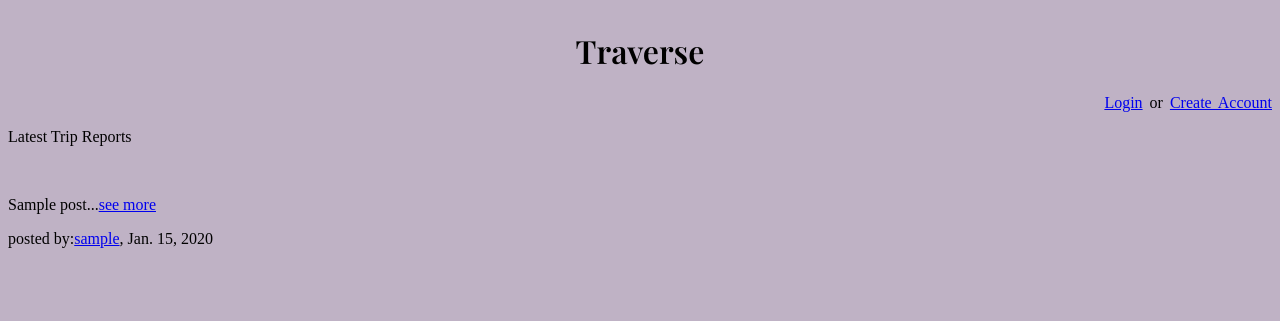
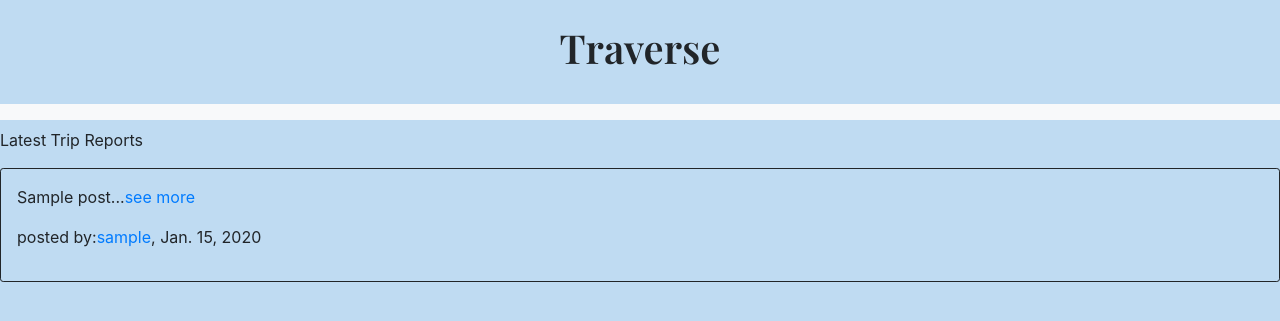
Before and after one commit to csovu/Traverse, a Django app: page / in a window 1280 px wide. Shown: the top 321 px of the page. Run offline with Django 4.2, Linux system fonts and the light colour scheme; tables that the repository leaves empty hold one stand-in row (values such as "Sample post"); some libraries are stand-ins or nearby versions.

Commit message:
nav-bar added and some basic styling

```diff
--- a/Traverse/static/css/styles.css
+++ b/Traverse/static/css/styles.css
@@ -1,12 +1,15 @@
 body {
-    background-color: rgba(143, 120, 153, 0.567);
+    background-color: rgba(143, 192, 233, 0.567);
 
 }
 
 header {
     display: flex;
-    justify-content: center;
+    align-items: center;
+    flex-direction: column;
     font-family: 'Playfair Display', serif;
+    padding: 1.5em;
+    text-decoration-color: #000000;
 }
 
 .greeting {
@@ -21,7 +24,68 @@ header {
     background-color: rgb(93, 91, 121);
 }
 
-#nav-bar {
-    display: flex;
-    justify-content: flex-end;
+
+#latest_posts {
+  display: flex;
+  flex-direction: column;
+  padding-top: 1.5em;
 }
+
+.post {
+    border:solid ;
+    padding: 1em;
+    border-radius: .2em;
+    border-width: 1px ;
+    justify-content: space-around;
+}
+#login-page{
+    padding: 1em;
+}
+#myaccount-view{
+    padding: 1.5em;
+}
+
+li {
+    float: left;
+  }
+#nav-button {
+    background-color: #f7f9f9;
+
+}
+.dropdown {
+    display: inline-block;
+    position: absolute;
+    width: 100%;
+    /* position: fixed; */
+
+
+  }
+  .dropdown-content {
+    display: none;
+    position: relative;
+    width: 100%;
+    overflow: auto;
+    /* box-shadow: 0px 10px 10px 0px rgba(95, 93, 93, 0.4); */
+    background-color: #f7f9f9;
+  }
+  .dropdown:hover .dropdown-content {
+    display: block;
+  }
+  .dropdown-content a {
+    display: block;
+    color: #000000;
+    padding: 5px;
+    text-decoration: none;
+  }
+  .dropdown-content a:hover {
+    color: #100808;
+    background-color: #f7f9f9;
+  }
+
+@media screen and (min-width:650px) {
+
+}
+
+@media screen and (min-width:1000px) {
+
+}
--- a/Traverse/templates/home.html
+++ b/Traverse/templates/home.html
@@ -6,19 +6,29 @@
     <meta http-equiv="X-UA-Compatible" content="IE=edge">
     <style>
         @import url('https://fonts.googleapis.com/css2?family=Playfair+Display:wght@600&display=swap');
-    </style><meta name="viewport" content="width=device-width, initial-scale=1.0">
-    <!-- <link rel="stylesheet" href="https://cdn.jsdelivr.net/npm/bootstrap@4.6.0/dist/css/bootstrap.min.css" integrity="sha384-B0vP5xmATw1+K9KRQjQERJvTumQW0nPEzvF6L/Z6nronJ3oUOFUFpCjEUQouq2+l" crossorigin="anonymous"> -->
+    </style>
+    <meta name="viewport" content="width=device-width, initial-scale=1.0">
+    <link rel="stylesheet" href="https://cdn.jsdelivr.net/npm/bootstrap@4.6.0/dist/css/bootstrap.min.css" integrity="sha384-B0vP5xmATw1+K9KRQjQERJvTumQW0nPEzvF6L/Z6nronJ3oUOFUFpCjEUQouq2+l" crossorigin="anonymous">
     <link rel="stylesheet" href="{% static 'css/styles.css' %}" type="text/css">
-
-    <script src="{% static 'js/app.js' %}" defer></script>
+    <!-- <script src="{% static 'js/app.js' %}" defer></script> -->
     <title>{% block title %}Traverse Home{% endblock %}</title>
+    <script src="https://kit.fontawesome.com/7cd340ad1a.js" crossorigin="anonymous"></script>
+    <!-- <link href="https://cdn.jsdelivr.net/npm/bootstrap@5.3.0-alpha3/dist/css/bootstrap.min.css" rel="stylesheet" integrity="sha384-KK94CHFLLe+nY2dmCWGMq91rCGa5gtU4mk92HdvYe+M/SXH301p5ILy+dN9+nJOZ" crossorigin="anonymous"> -->
 </head>
 <body>
+
     <header>
         <h1>Traverse</h1>
     </header>
 
-    {% block content %}
+    <div class="dropdown">
+        <nav class="navbar navbar-expand-lg navbar-light bg-light">
+            <button class="navbar-toggler" type="button" data-toggle="collapse" data-target="#navbarTogglerDemo03" aria-controls="navbarTogglerDemo03" aria-expanded="false" aria-label="Toggle navigation">
+              <span class="navbar-toggler-icon"></span>
+            </button>
+        <div class="dropdown-content">
+        <a href="{% url 'posts:all' %}">Home</a>
+
         <div id='nav-bar'>
             {% if user.is_authenticated %}
 
@@ -28,27 +38,34 @@
             <div class="create-button">
                 <a href="{% url 'posts:create' %}">Create Report</a>
                 <a href="{% url 'posts:myaccount' %}">My Account</a>
-                <p>welcome {{user.username}}</p>
             </div>
             {% else %}
 
             <div class="auth">
-                <a href="{% url 'login' %}">Login</a> or
+                <a href="{% url 'login' %}">Login</a>
                 <a href="{% url 'accounts:signup' %}">Create Account</a>
             </div>
             {% endif %}
         </div>
+
+        <form class="form-inline my-2 my-lg-0">
+            <input class="form-control mr-sm-2" type="search" placeholder="Search" aria-label="Search">
+            <button class="btn btn-outline-success my-2 my-sm-0" type="submit">Search</button>
+          </form>
+        </div>
+      </div>
+
+    {% block content %}
+
     <div id="latest_posts">
         {% if latest_post_list%}
             <p id="home_reports">Latest Trip Reports</p>
-            <br>
 
                 {%for post in latest_post_list%}
 
                 <div class="post">
                     <p >{{post.trip_title}}...<a href="{% url 'posts:singlepost' post.id %}">see more {{post.post}}</a></p>
                     <p>posted by:<a href="{% url 'posts:profile' post.user.id %}">{{post.user}}</a>, {{post.date_posted}}</p>
-
                 </div>
                     {%endfor%}
 
@@ -59,6 +76,6 @@
 
     {% endblock %}
     </div>
-
+    <!-- <script src="https://cdn.jsdelivr.net/npm/bootstrap@5.3.0-alpha3/dist/js/bootstrap.bundle.min.js" integrity="sha384-ENjdO4Dr2bkBIFxQpeoTz1HIcje39Wm4jDKdf19U8gI4ddQ3GYNS7NTKfAdVQSZe" crossorigin="anonymous"></script>     -->
 </body>
 </html>
--- a/Traverse/templates/registration/login.html
+++ b/Traverse/templates/registration/login.html
@@ -3,9 +3,9 @@
 {% block title %}Login{% endblock %}
 
 {% block content %}
-<a href="{% url 'posts:all' %}">Home</a>
+
 <a href="{% url 'accounts:signup' %}">Create Account</a>
-<h2>Log in</h2>
+<h2 id="login-page">Log in</h2>
 <form method="post">
     {% csrf_token %}
     {{ form.as_p }}
--- a/Traverse/templates/traverse/create.html
+++ b/Traverse/templates/traverse/create.html
@@ -1,7 +1,7 @@
 {% load static %}
 
 {% block content %}
-<a href="{% url 'posts:all' %}">Home</a>
+
 {% csrf_token %}
 
 <div id="new-report">
--- a/Traverse/templates/traverse/editpost.html
+++ b/Traverse/templates/traverse/editpost.html
@@ -1,4 +1,6 @@
+{% extends 'home.html' %}
 {% load static %}
+
 
 {% block content %}
 
--- a/Traverse/templates/traverse/myaccount.html
+++ b/Traverse/templates/traverse/myaccount.html
@@ -1,7 +1,7 @@
 {% extends 'home.html' %}
 {%load static%}
 {% block content %}
-<a href="{% url 'posts:all' %}">Home</a>
+<div id="myaccount-view">
 <p>My Account Information</p>
 <p>photo:{{user_account.profile_picture}}</p>
 <p>User Name: {{user_account}}</p>
@@ -10,4 +10,5 @@
     {% else %}
         <p>Add more about yourself! 'botton will go here'</p>
     {%endif%}
+</div>
 {% endblock %}
```
Also changed, not shown: Traverse/posts/forms.py (+1 -13 lines).
